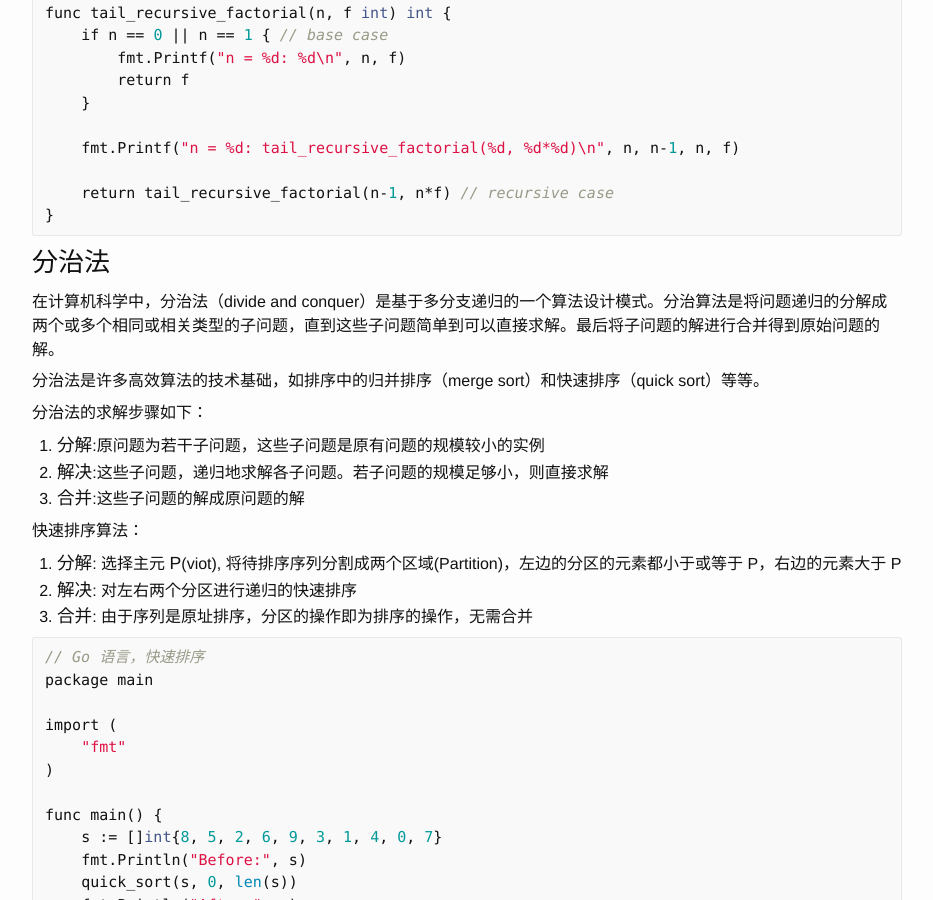
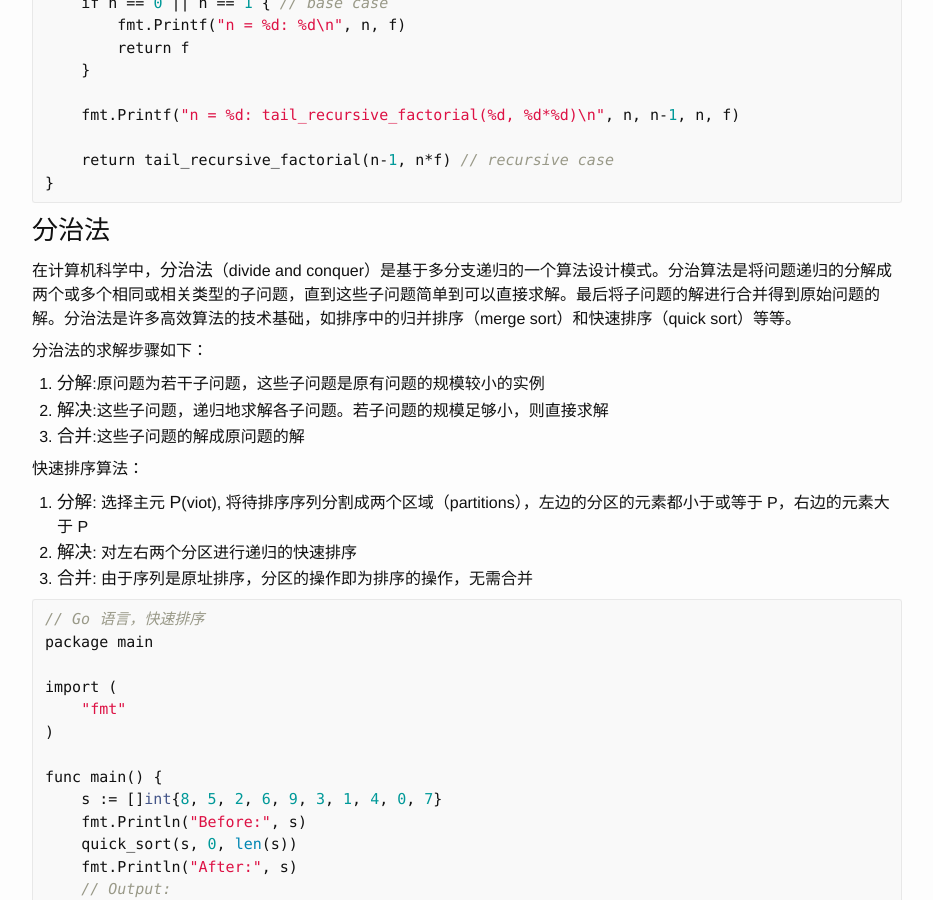
Before and after one commit to ousiax/ousiax.github.io, a Jekyll site: the page built from _posts/2019-03-21-mathematical-induction-and-recusion.md, in a window 1280 px wide and 900 px high, scrolled down 2242 px. Shown: the whole window, without its empty margins (173-1106 px from the left). Built offline with Jekyll 4.4.1, drawn with Linux system fonts in a browser that asks for light colours; some of the changed text lies outside the part shown.

Commit message:
Update 2019-03-21-mathematical-induction-and-recusion.md

````diff
--- a/_posts/2019-03-21-mathematical-induction-and-recusion.md
+++ b/_posts/2019-03-21-mathematical-induction-and-recusion.md
@@ -119,9 +117,7 @@
 
 ### 分治法
 
-在计算机科学中，分治法（divide and conquer）是基于多分支递归的一个算法设计模式。分治算法是将问题递归的分解成两个或多个相同或相关类型的子问题，直到这些子问题简单到可以直接求解。最后将子问题的解进行合并得到原始问题的解。
-
-分治法是许多高效算法的技术基础，如排序中的归并排序（merge sort）和快速排序（quick sort）等等。
+在计算机科学中，**分治法**（divide and conquer）是基于多分支递归的一个算法设计模式。分治算法是将问题递归的分解成两个或多个相同或相关类型的子问题，直到这些子问题简单到可以直接求解。最后将子问题的解进行合并得到原始问题的解。分治法是许多高效算法的技术基础，如排序中的归并排序（merge sort）和快速排序（quick sort）等等。
 
 分治法的求解步骤如下：
 
@@ -131,7 +127,7 @@
 
 快速排序算法：
 
-1. **分解**: 选择主元 **P**(viot), 将待排序序列分割成两个区域(Partition)，左边的分区的元素都小于或等于 P，右边的元素大于 P
+1. **分解**: 选择主元 **P**(viot), 将待排序序列分割成两个区域（partitions），左边的分区的元素都小于或等于 P，右边的元素大于 P
 1. **解决**: 对左右两个分区进行递归的快速排序
 1. **合并**: 由于序列是原址排序，分区的操作即为排序的操作，无需合并
 
@@ -196,7 +192,7 @@
 
 调用栈是由一系列的**调用帧**（stack frame）的栈结构形式组成。每次发起一个函数调用，都会对新的调用创建新的调用帧。
 
-我们以当*n = 3*的阶乘为例，调用栈（bottom to up）如下所示：
+我们以当 *n = 3* 的阶乘为例，调用栈（bottom to up）如下所示：
 
 ```
 n = 1, f = 1
@@ -229,7 +225,7 @@
 
 ### 尾调用优化
 
-我们知道尾递归是一种特性的尾调用，下面看下当 *n = 3* 的阶乘尾递归的调用栈：
+我们知道尾递归是一种特性的尾调用，下面看下当 *n = 3* 的阶乘的尾递归调用栈：
 
 ```
 n = 1, f = 6
````
Also changed, not shown: other parts of _posts/2019-03-21-mathematical-induction-and-recusion.md (+5 -7 lines).
